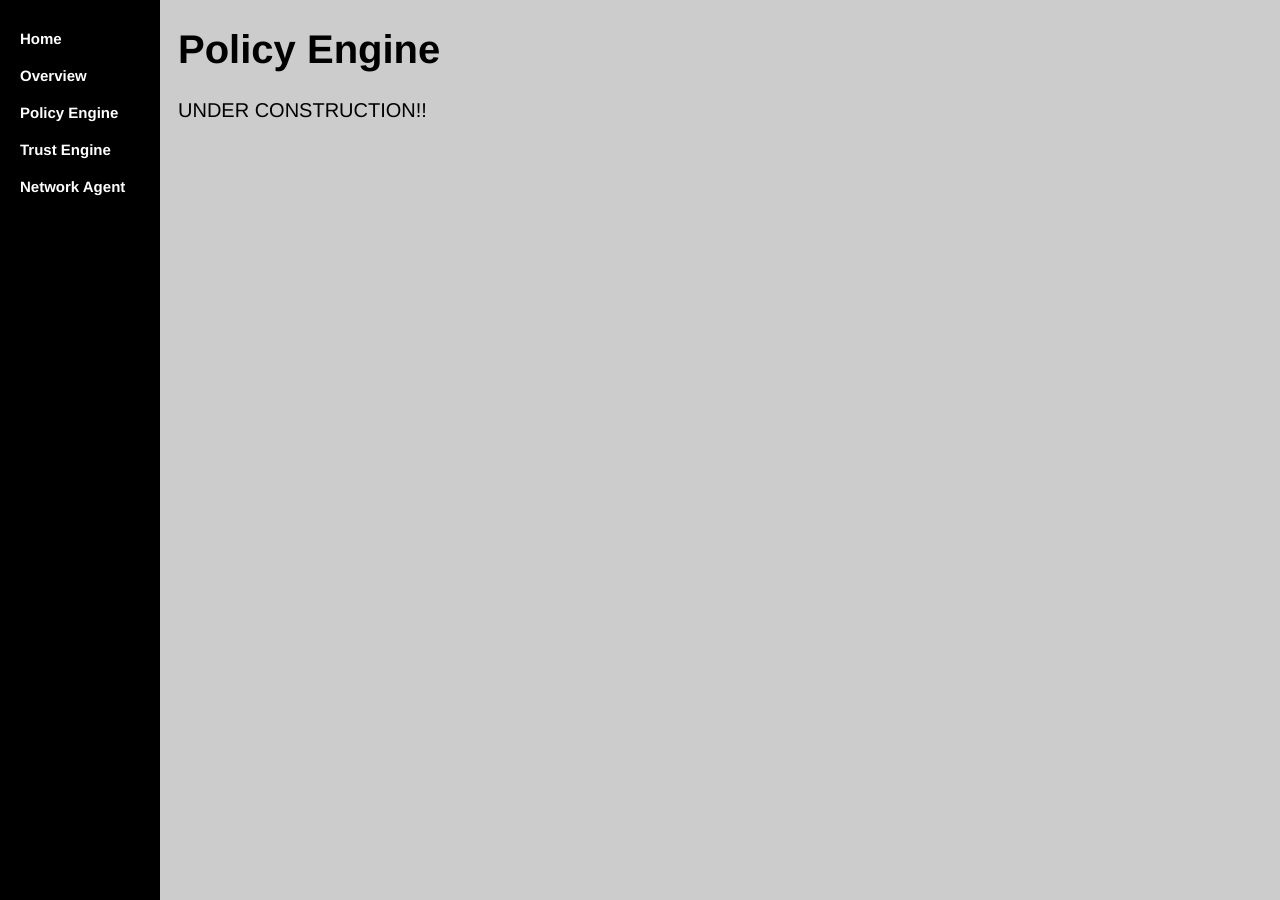
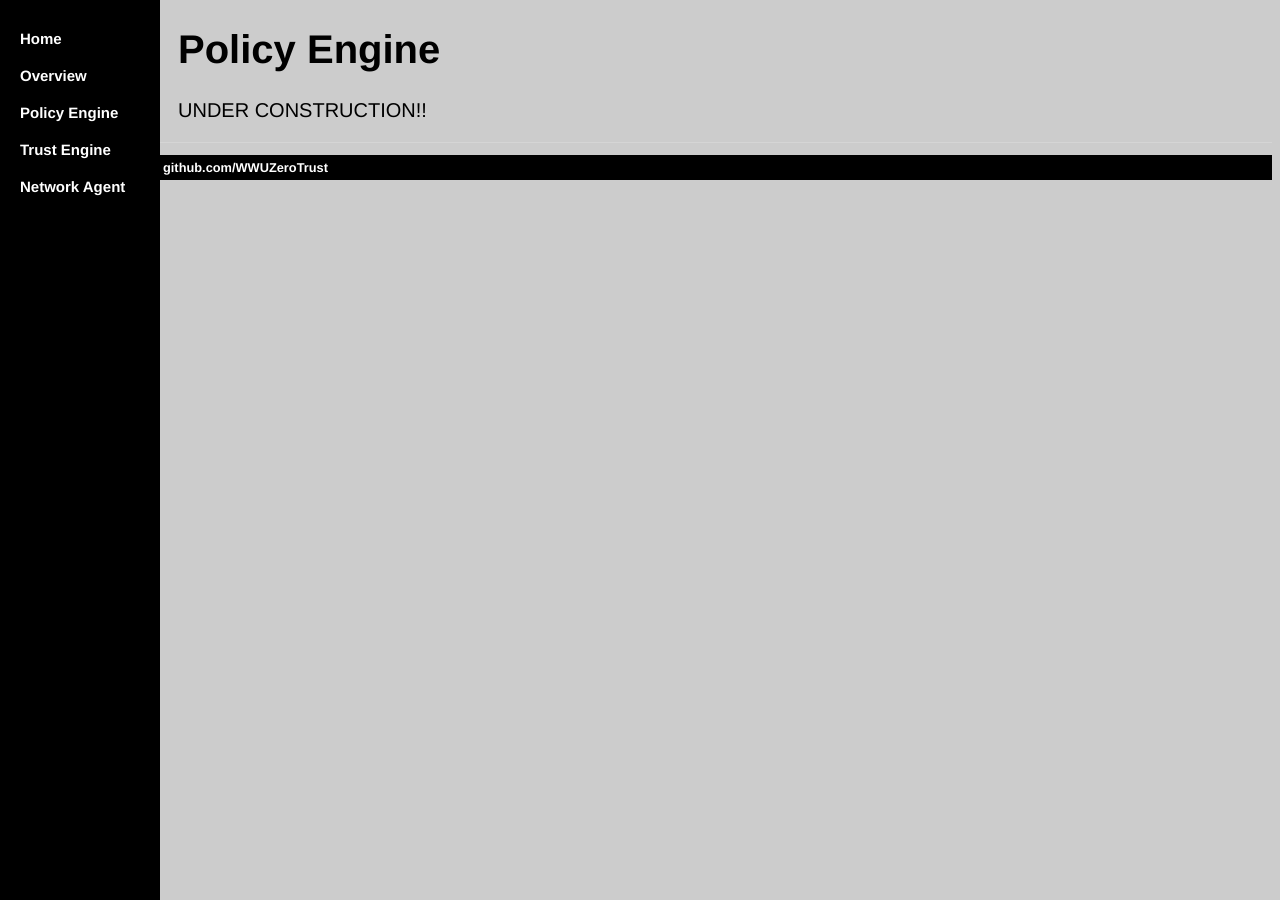
Before and after one commit to WWUZeroTrust/WWUZeroTrust.github.io, a Jekyll site: the page PolicyEngine/index.html, which Jekyll copies as it is, in a window 1280 px wide. Built offline with Jekyll 4.4.1, drawn with Linux system fonts in a browser that asks for light colours.

Commit message:
Update index.html

```diff
--- a/PolicyEngine/index.html
+++ b/PolicyEngine/index.html
@@ -61,6 +61,29 @@ h1 {
     font-family:'Helvetica', 'Arial', 'Sans-Serif';
     color: black;
 }
+footer {
+    border-top: 1px solid #d5d5d5;
+    font-size: .8em;
+}
+footer ul {
+    font-family:'Helvetica', 'Arial', 'Sans-Serif';
+    padding: 5px;
+    list-style: none;
+    font-weight: bold;
+    background: black;
+    margin-left: 150px;
+}
+footer ul li {
+    display: inline;
+    margin-right: 20px;
+}
+a {
+    text-decoration: none;
+    color: white;
+}
+a:hover {
+    text-decoration: underline;
+}
 </style>
 </head>
 <body>
@@ -78,4 +101,9 @@ h1 {
 	<h1>Policy Engine</h1>
 	<p>UNDER CONSTRUCTION!!</p>
 	</div>
+	<footer>
+	 <ul>
+	       <li><a href="https://github.com/WWUZeroTrust/OPA">github.com/WWUZeroTrust</a></li>
+	</ul>
+	</footer>
 </html>
```
